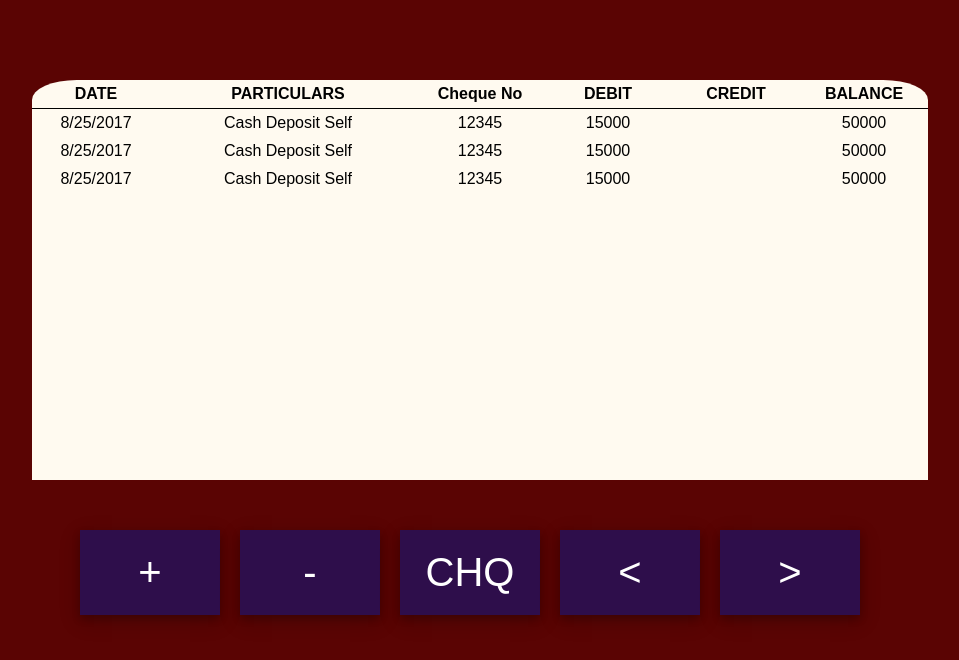
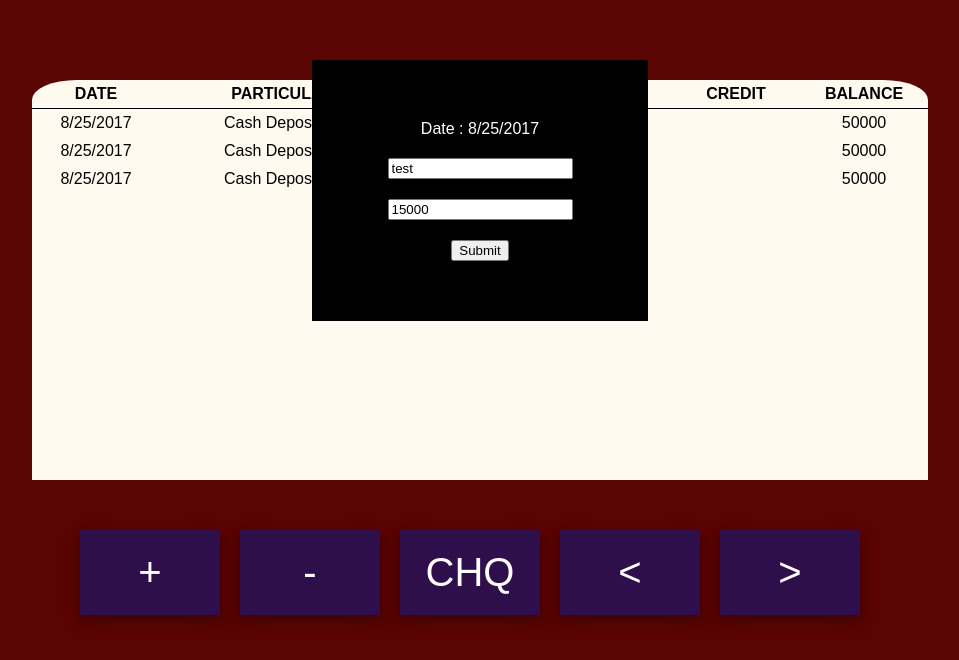
Before and after one commit to anishd19/passbook, a React (Create React App) app: page / in a window 1280 px wide. Shown: the part 120-780 px from the top of the page, without its empty margins (160-1119 px from the left). Built offline with nearby package versions, Linux system fonts and the light colour scheme.

Commit message:
makes a dummyForm
with prefilled data (controlled input)

```diff
--- a/src/App.js
+++ b/src/App.js
@@ -7,7 +7,9 @@ class App extends Component {
   constructor(props) {
     super(props);
     this.state = {
-      date: new Date(Date.now()).toLocaleDateString()
+      date: new Date(Date.now()).toLocaleDateString(),
+      formParticulars: "test",
+      formCreditAmount: 15000
     }
   }
   componentWillMount() {
@@ -36,6 +38,28 @@ class App extends Component {
       balance : 50000
     }];
   }
+  displayCreditForm(boolValue) {
+    if(boolValue) {
+      return (
+        <div className="form">
+          <div className="row">
+            {"Date : " + this.state.date.toString()}
+          </div>
+          <div className="row">
+            <input type="text" name="particulars" placeholder="Enter Particulars here" value={this.state.formParticulars}/>
+          </div>
+          <div className="row">
+            <input type="number" name="credit" placeholder="Enter Deposit Amount" value={this.state.formCreditAmount}/>
+          </div>
+          <div className="row">
+            <input type="submit" value="Submit"/>
+          </div>
+        </div>
+      );
+    } else {
+      return null;
+    }
+  }
   render() {
     return (
       <div className="App">
@@ -43,6 +67,7 @@ class App extends Component {
           entries = {this.dummyEntries}
         />
         <Buttons/>
+      {this.displayCreditForm(true)}
       </div>
     );
   }
--- a/src/App.scss
+++ b/src/App.scss
@@ -46,3 +46,17 @@ body {
     }
   }
 }
+
+.form {
+  color: white;
+  background-color: black;
+  position: relative;
+  top: calc(50vh - 705px);
+  text-align: center;
+  width: 20vw;
+  margin: 0 auto;
+  padding: 40px 40px;
+   .row {
+     margin: 20px;
+   }
+}
```
